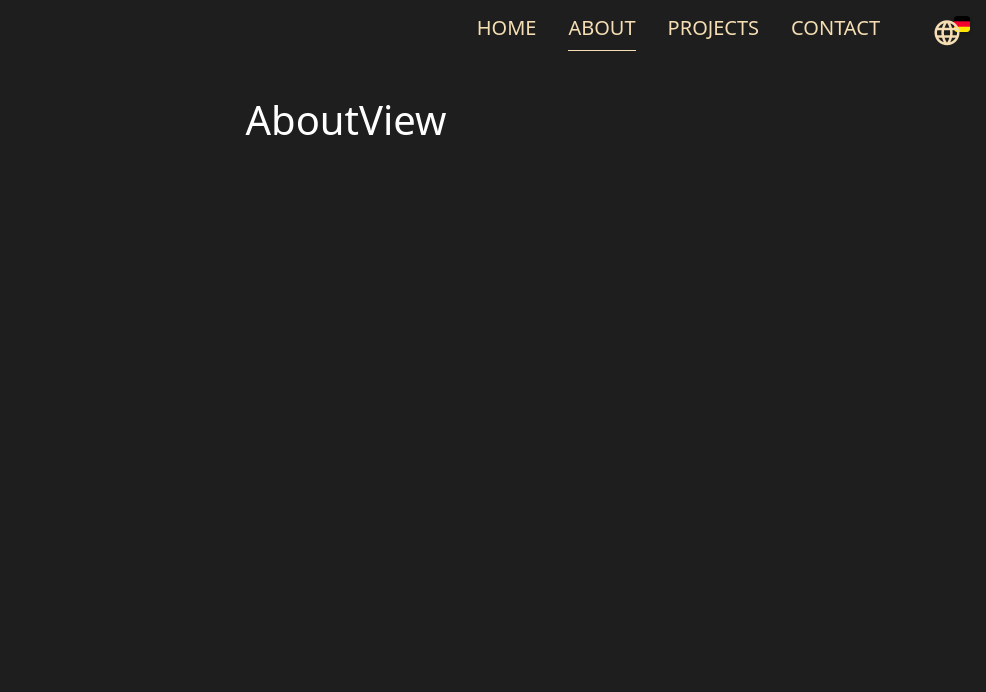
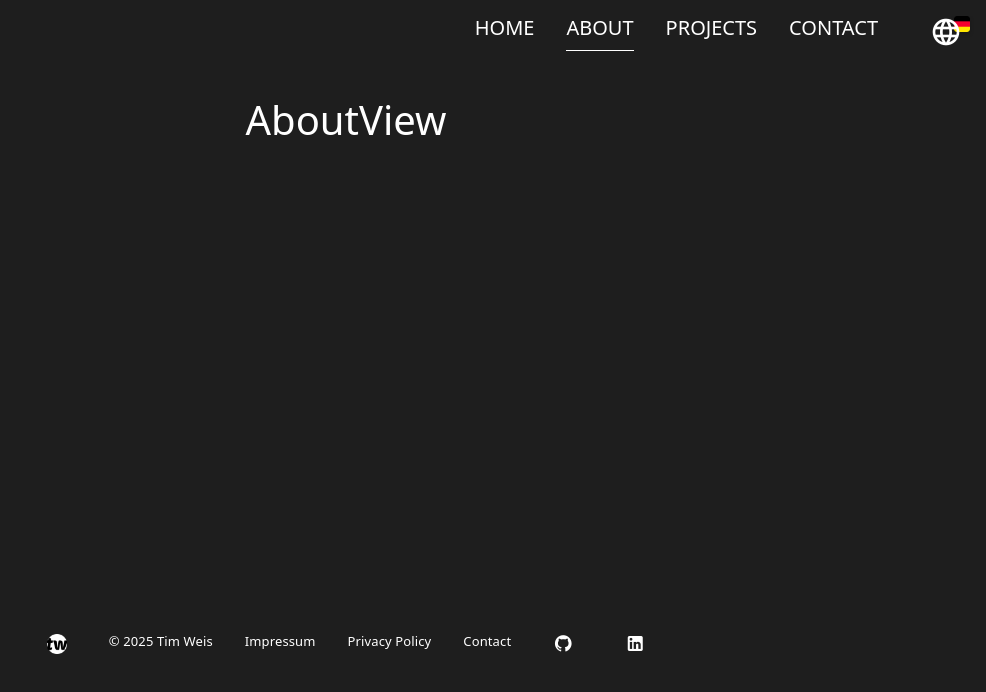
Before and after one commit to tim-weis7/timweis-portfolio, a Vue app: page /about in a window 1280 px wide. Shown: the top 692 px of the page, without its empty margins (294-1280 px from the left). Built offline with nearby package versions, Linux system fonts and the light colour scheme.

Commit message:
added footer component

```diff
--- a/src/App.vue
+++ b/src/App.vue
@@ -1,9 +1,11 @@
 <script setup lang="ts">
-import { RouterLink, RouterView } from "vue-router";
+import { RouterView } from "vue-router";
 import NavbarComponent from "./components/NavbarComponent.vue";
+import FooterComponent from "./components/FooterComponent.vue";
 </script>
 
 <template>
+  <div class="app-wrapper">
     <v-app>
       <v-app-bar class="custom-navbar">
         <v-row class="justify-end">
@@ -11,10 +13,15 @@ import NavbarComponent from "./components/NavbarComponent.vue";
         </v-row>
       </v-app-bar>
 
-    <v-main>
+      <v-main class="content-wrapper">
         <RouterView />
       </v-main>
+
+      <v-footer>
+        <FooterComponent></FooterComponent>
+      </v-footer>
     </v-app>
+  </div>
 </template>
 
 <style scoped>
--- a/src/components/FooterComponent.vue
+++ b/src/components/FooterComponent.vue
@@ -1,3 +1,55 @@
-<script setup lang="ts"></script>
+<script setup lang="ts">
+import twLogo from '../assets/icons/twLogo-rounded-32x32.png'
 
-<template></template>
+const list = [
+    { title: "© 2025 Tim Weis", route: "" },
+    { title: "Impressum", route: "" },
+    { title: "Privacy Policy", route: "" },
+    { title: "Contact", route: "/contact" },
+];
+
+const socialMediaLinks = [
+    { title: "GitHub", route: "https://github.com/tiwe1001", icon: "mdi-github" },
+    { title: "LinkedIn", route: "https://www.linkedin.com/in/tim-weis-59b4951a5/", icon: "mdi-linkedin" },
+]
+</script>
+
+<template>
+  <v-list class="footer-list d-flex justify-center">
+    <v-list-item>
+        <img
+            :src="twLogo"
+            height="20px"
+            width="20px">
+        </img>
+    </v-list-item>
+
+    <v-list-item
+        v-for="item in list"
+        :to="item.route">
+            <v-list-item-title>
+                {{ item.title }}
+            </v-list-item-title>
+    </v-list-item>
+
+    <v-list-item
+        v-for="link in socialMediaLinks"
+        :key="link.title"
+        :href="link.route"
+        target="_blank">
+            <v-icon>
+                {{ link.icon }}
+            </v-icon>
+    </v-list-item>
+  </v-list>
+</template>
+
+<style scoped lang="css">
+.footer-list .v-list-item-title {
+    font-size: 13px !important;
+}
+
+.footer-list .v-icon {
+    font-size: 20px !important;
+}
+</style>
--- a/src/components/NavbarComponent.vue
+++ b/src/components/NavbarComponent.vue
@@ -69,7 +69,7 @@ const changeLanguage = (lang: string) => {
   </v-list>
 </template>
 
-<style>
+<style scoped lang="css">
 .icon-wrapper {
   position: relative;
   display: inline-block;
@@ -89,12 +89,8 @@ const changeLanguage = (lang: string) => {
 }
 
 .v-list-item {
-  color: wheat !important;
+  color: white !important;
   font-size: 20px !important;
-}
-
-.v-list-item__overlay {
-  opacity: 0 !important;
 }
 
 .custom-title {
@@ -106,7 +102,7 @@ const changeLanguage = (lang: string) => {
   display: block;
   width: 0;
   height: 1px;
-  background-color: wheat;
+  background-color: white;
   margin: 0 auto;
   margin-top: 7px;
   transition: width 0.6s ease-in-out;
--- a/src/style.css
+++ b/src/style.css
@@ -66,6 +66,14 @@ button:focus-visible {
   text-align: center;
 }
 
+.v-list-item {
+  color: white !important;
+}
+
+.v-list-item__overlay {
+  opacity: 0 !important;
+}
+
 @media (prefers-color-scheme: light) {
   :root {
     color: #213547;
```
Also changed, not shown: src/assets/icons/twLogo-rounded-16x16.png (added), src/assets/icons/twLogo-rounded-32x32.png (added). Lines whose indentation alone changed are shown as unchanged.
